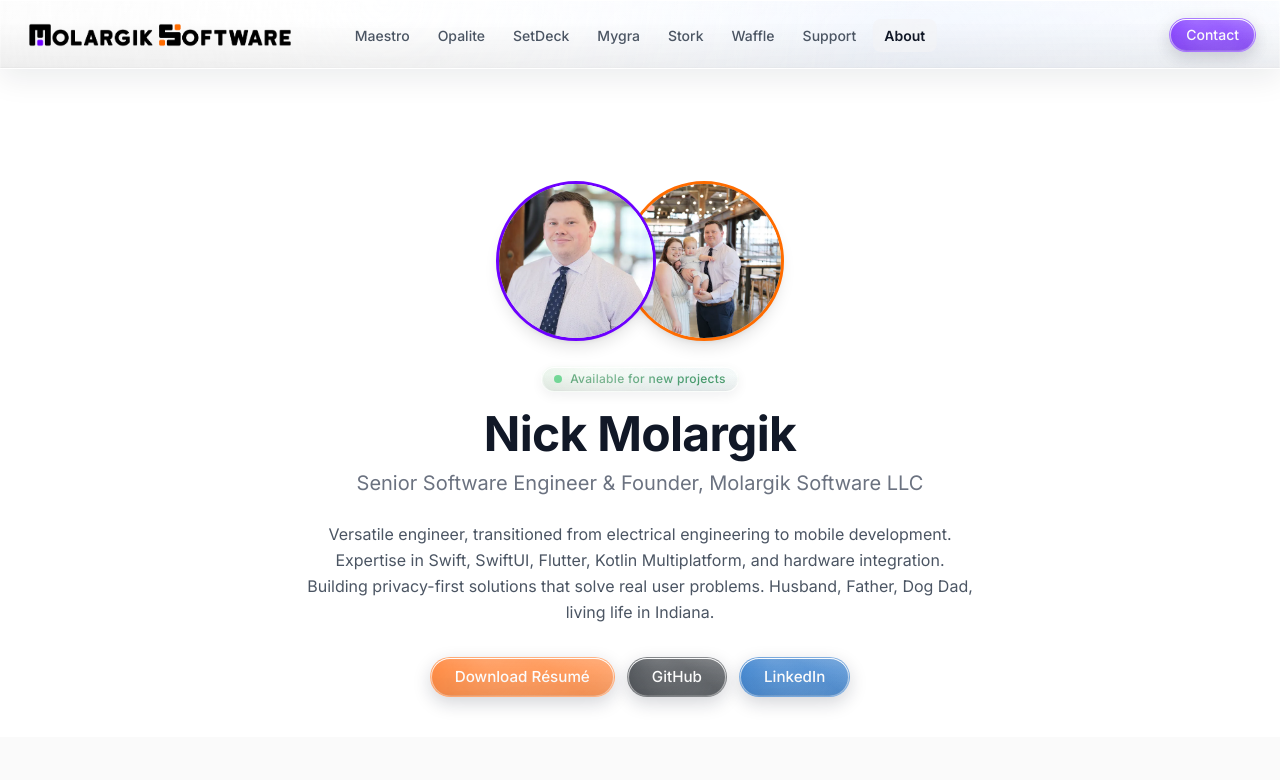
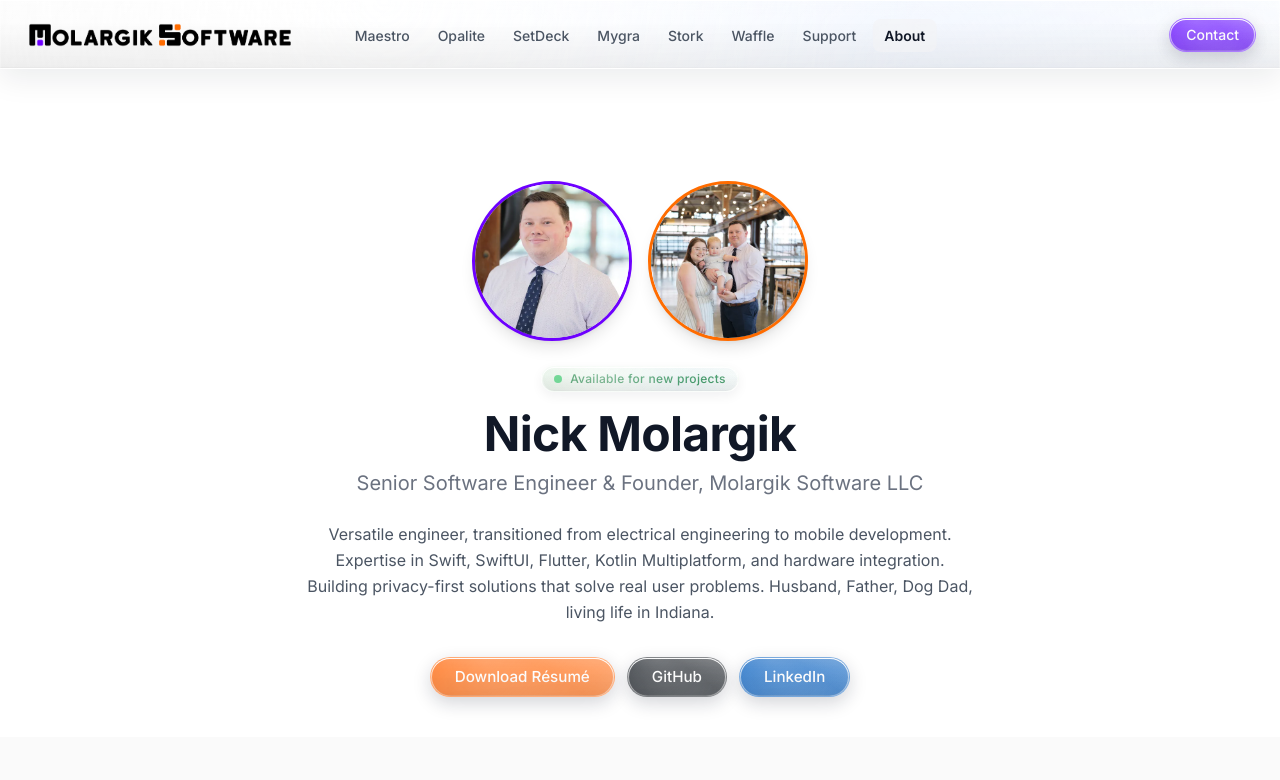
Before and after one commit to NMolargik/MolargikSoftware.com, a React (Vite) app: page /about in a window 1280 px wide. Shown: the top 780 px of the page. Built offline with nearby package versions, Linux system fonts and the light colour scheme.

Commit message:
Stop the headshot from overlapping the family photo on About
Co-Authored-By: Claude Fable 5.1 <noreply@anthropic.com>

```diff
--- a/src/pages/About.tsx
+++ b/src/pages/About.tsx
@@ -91,7 +91,7 @@ export default function About() {
                   />
                 </picture>
               </div>
-              <div className="w-40 h-40 shrink-0 aspect-square rounded-full overflow-hidden shadow-lg border-[3px] border-brandOrange bg-white -ml-8">
+              <div className="w-40 h-40 shrink-0 aspect-square rounded-full overflow-hidden shadow-lg border-[3px] border-brandOrange bg-white ml-4">
                 <picture>
                   <source srcSet={familyshotWebp} type="image/webp" />
                   <img
```
